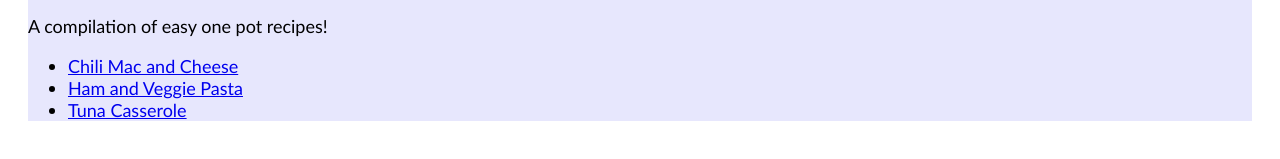
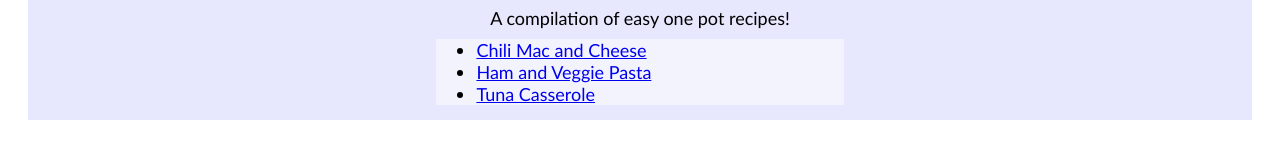
Before and after one commit to gongyuannn/odin-recipes, a plain HTML site: page index.html in a window 1280 px wide. Shown: the part 391-550 px from the top of the page. Drawn offline with Linux system fonts and the light colour scheme.

Commit message:
Amend stylesheet for index.html

```diff
--- a/styles1.css
+++ b/styles1.css
@@ -1,4 +1,4 @@
-/* style index html with 3 placards and hovering image */
+/* style index html with 3 placards  */
 
 
 * {
@@ -15,7 +15,7 @@ div.container {
     background-color: #e7e7fd;
     width: auto;
     margin: 20px;
-    /* padding: 10px; */
+    padding-bottom: 5px;
 }
 
 h1.title {
@@ -75,12 +75,14 @@ div.imagetext {
 }
 
 
-h2 {
-    font-size: 20px;
-    font-weight: 800;
+p.description, ul {
+    width: 100%;
+    margin: 10px auto;
+    text-align: center;
+ }
+
+ul {
+    background-color: hsl(0, 0%, 100%, 50%);
+    width: 30%;
+    text-align: left;
 }
-
-.index {
-    text-align: center;
-    list-style-position: inside;
-}
```
